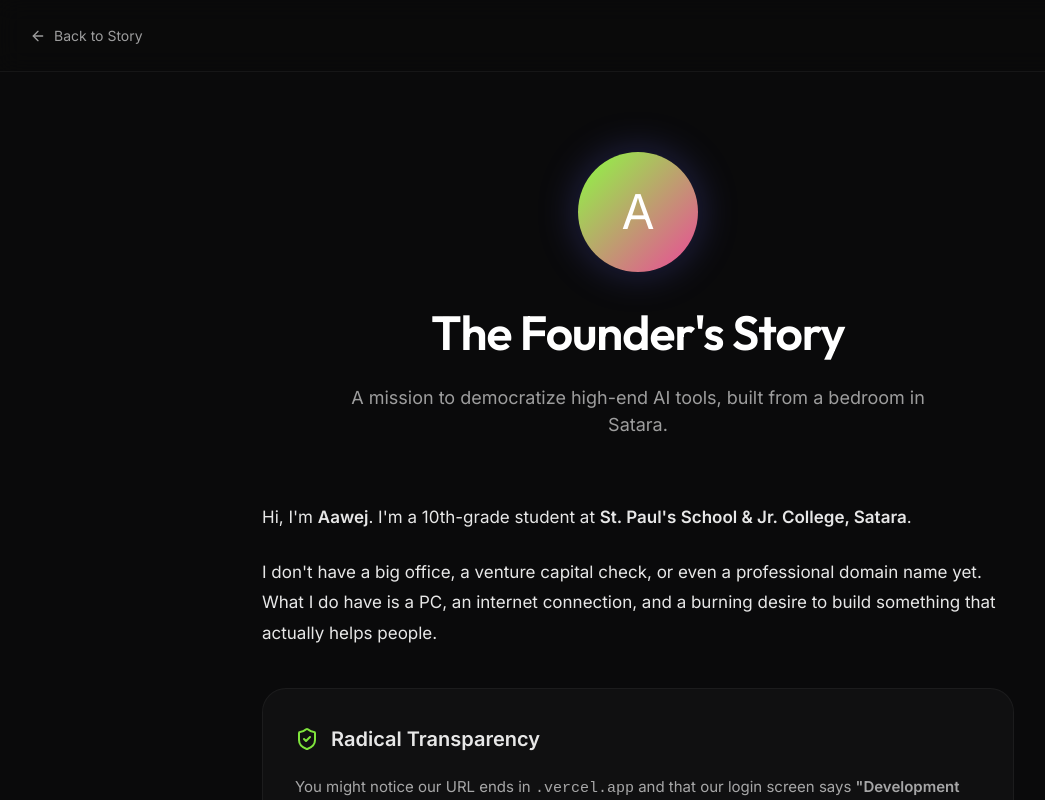
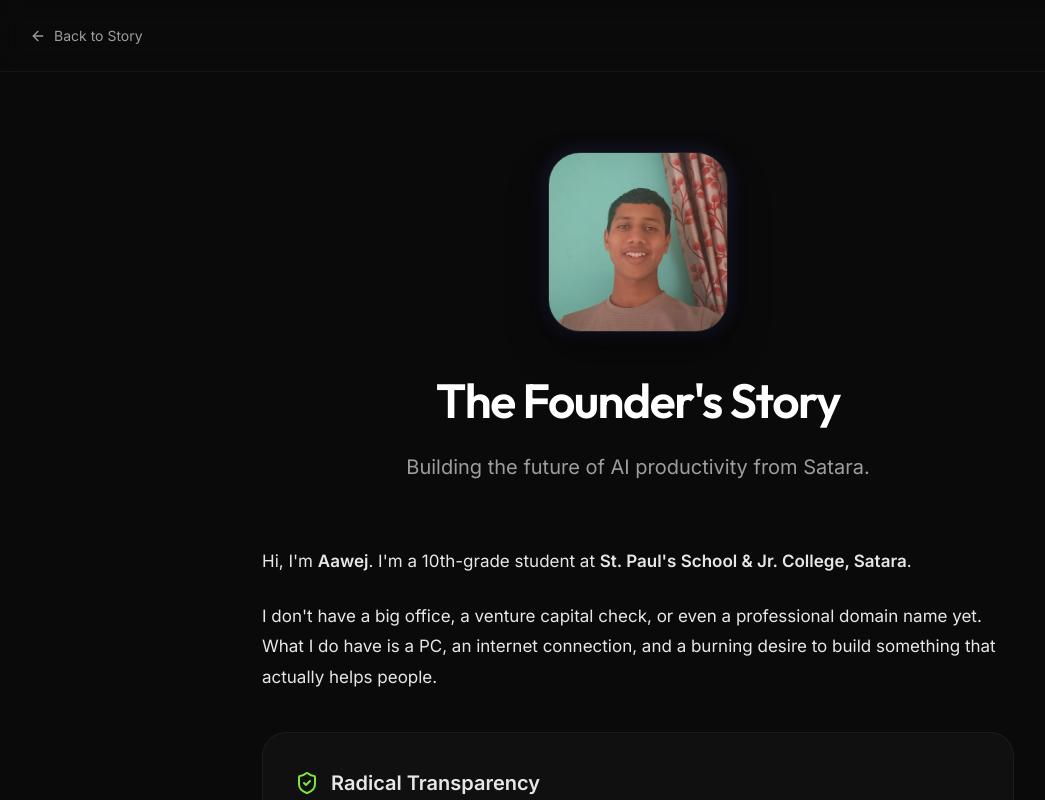
Before and after one commit to pathanaawej0-dot/reprompt, a Next.js app: page /founder in a window 1280 px wide. Shown: the top 800 px of the page, without its empty margins (2-1047 px from the left). Built offline with nearby package versions, Linux system fonts and the light colour scheme.

Commit message:
feat: updated founder page with real photo and polished MD3 styling

```diff
--- a/src/app/founder/page.tsx
+++ b/src/app/founder/page.tsx
@@ -30,24 +30,27 @@ export default function FounderPage() {
                 {/* HEADER */}
                 <header style={{ textAlign: 'center', marginBottom: '64px' }}>
                     <div style={{
-                        width: '120px',
-                        height: '120px',
-                        borderRadius: '50%',
-                        background: 'linear-gradient(135deg, var(--md-sys-color-primary), #ec4899)',
-                        margin: '0 auto 24px',
-                        display: 'flex',
-                        alignItems: 'center',
-                        justifyContent: 'center',
-                        fontSize: '48px',
-                        boxShadow: '0 0 40px rgba(99, 102, 241, 0.3)'
+                        width: '180px',
+                        height: '180px',
+                        borderRadius: '32px',
+                        overflow: 'hidden',
+                        margin: '0 auto 32px',
+                        boxShadow: '0 20px 40px rgba(0,0,0,0.4), 0 0 20px rgba(99, 102, 241, 0.2)',
+                        border: '1px solid rgba(255,255,255,0.1)',
+                        position: 'relative'
                     }}>
-                        A
+                        <Image
+                            src="/founder.png"
+                            alt="Aawej - Founder of RePrompt"
+                            fill
+                            style={{ objectFit: 'cover' }}
+                        />
                     </div>
-                    <h1 style={{ fontFamily: 'var(--font-display)', fontSize: '48px', fontWeight: 600, marginBottom: '16px', letterSpacing: '-1px' }}>
+                    <h1 style={{ fontFamily: 'var(--font-display)', fontSize: '48px', fontWeight: 600, marginBottom: '16px', letterSpacing: '-1.5px' }}>
                         The Founder's Story
                     </h1>
-                    <p style={{ fontSize: '18px', opacity: 0.6, maxWidth: '600px', margin: '0 auto' }}>
-                        A mission to democratize high-end AI tools, built from a bedroom in Satara.
+                    <p style={{ fontSize: '20px', opacity: 0.6, maxWidth: '600px', margin: '0 auto', fontWeight: 400 }}>
+                        Building the future of AI productivity from Satara.
                     </p>
                 </header>
 
--- a/src/app/page.tsx
+++ b/src/app/page.tsx
@@ -4,7 +4,7 @@ import { SignedIn, SignedOut, SignInButton, UserButton } from '@clerk/nextjs';
 import Link from 'next/link';
 import Image from 'next/image';
 import { useEffect, useState } from 'react';
-import { Target, SearchX, FastForward, Wand2, Coffee, Sparkles, VolumeX, ShieldCheck, ArrowRight } from 'lucide-react';
+import { Target, SearchX, FastForward, Wand2, Coffee, Sparkles, VolumeX, ShieldCheck, ArrowRight, Heart } from 'lucide-react';
 
 export default function Home() {
   const [mounted, setMounted] = useState(false);
```
Also changed, not shown: public/founder.png (added).
